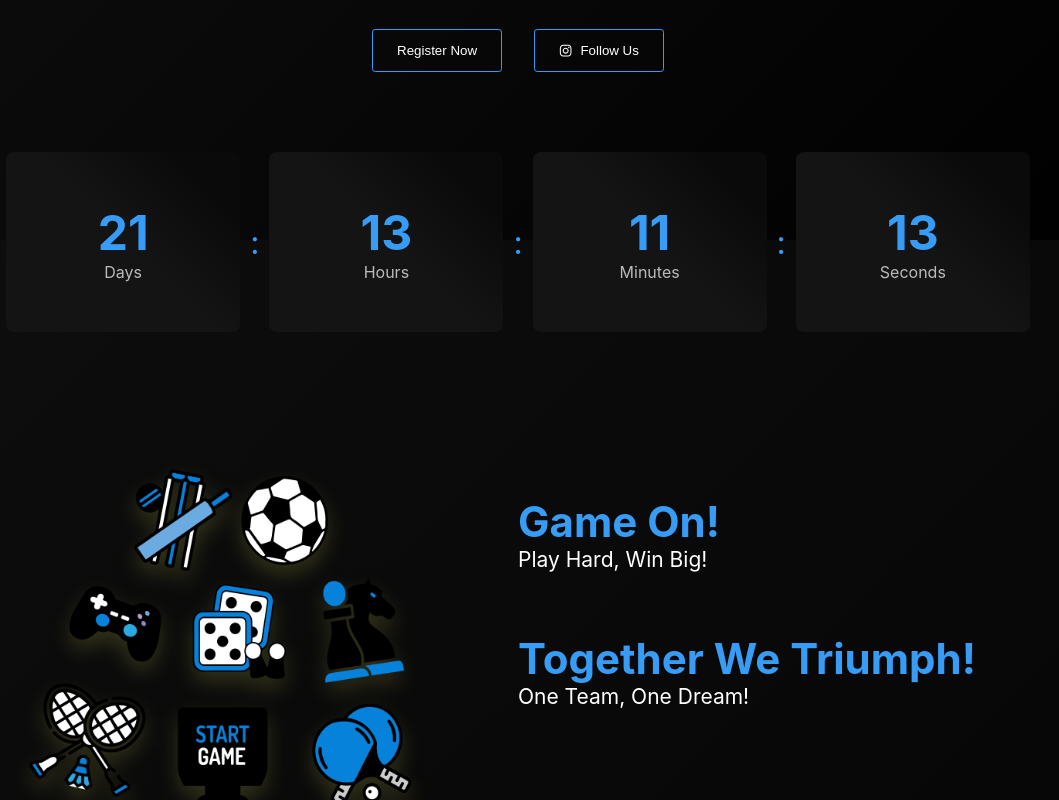
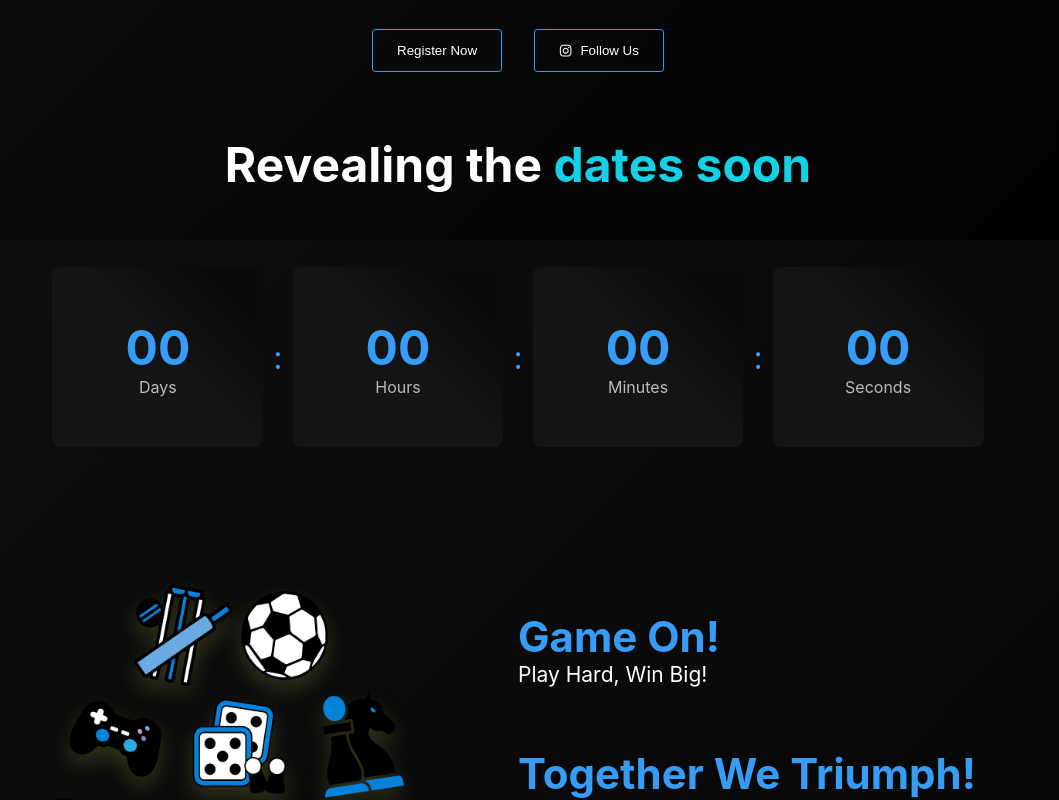
Before and after one commit to SyedHashir-Helper/SportsGalaWeb, a React (Vite) app: page / in a window 1280 px wide. Shown: the part 560-1360 px from the top of the page, without its empty margins (122-1181 px from the left). Built offline with nearby package versions, Linux system fonts and the light colour scheme.

Commit message:
Counter Stop

```diff
--- a/src/Components/UI/Countdown.jsx
+++ b/src/Components/UI/Countdown.jsx
@@ -1,5 +1,6 @@
 import React, { useState, useEffect } from "react";
 import "../../styles/Countdown.css";
+import {Row, Col} from 'antd'
 
 const Countdown= () => {
   const [seconds, setSeconds] = useState(0);
@@ -10,7 +11,8 @@ const Countdown= () => {
   const deadline = "December 2, 2024";
 
   const getTime = () => {
-    const time = Date.parse(deadline) - Date.now();
+    // const time = Date.parse(deadline) - Date.now();
+    const time = Date.now() - Date.now();
     setDays(Math.floor(time / (1000 * 60 * 60 * 24)));
     setHours(Math.floor((time / (1000 * 60 * 60)) % 24));
     setMinutes(Math.floor((time / (1000 * 60)) % 60));
@@ -24,6 +26,13 @@ const Countdown= () => {
 
   return (
     <section className="countdown-container">
+      <Row align={'middle'} justify={'space-between'}>
+        <Col md={24} lg={24} sm={24} xs={24} style={{display: "flex", alignItems: "center", justifyContent: "center"}}>
+          <div className="slider-content-top" >
+                <h2> Revealing the <span className="highlight"> dates soon</span></h2>
+          </div>
+        </Col>
+        <Col md={24} lg={24} sm={24} xs={24}>
       <div className="countdown">
         <div className="countdown-box">
           <div className="countdown-value">{days < 10 ? "0" + days : days}</div>
@@ -45,6 +54,8 @@ const Countdown= () => {
           <div className="countdown-label">Seconds</div>
         </div>
       </div>
+        </Col>
+      </Row>
     </section>
   );
 };
--- a/src/Components/UI/Testimonial.jsx
+++ b/src/Components/UI/Testimonial.jsx
@@ -46,7 +46,7 @@ export default function Testimonial() {
     { skill: 'Scavenger Hunt', manager: "Zulqarnain Haider", icon: <FaSearch size={50} color="#bbb"/>, link: "https://forms.gle/VWUiViYyDukTckco6" },
     { skill: 'Tekken 8', manager: "Syed Ahsan Imtiaz", icon: <FaGamepad size={50} color="#bbb"/>, link: "https://docs.google.com/forms/d/e/1FAIpQLScTku_riyii6FIufLeXys6ZT3lAE1Z9r-58NV-RbTm1mpGB1Q/viewform?usp=sf_link" },
     { skill: 'Cricket 19 PC', manager: "Syed M. Fraz", icon: <FaBaseballBall size={50} color="#bbb"/>, link: "https://forms.gle/MwEg8T8H8qzRpE5u8" },
-    { skill: 'Pithu Gol Garam', percentage: "Me", icon: <GiStonePile size={50} color="#bbb"/>, link: "" },
+    { skill: 'Pithu Gol Garam', manager: "Not Yet", icon: <GiStonePile size={50} color="#bbb"/>, link: "#" },
     // Add more skills as needed
   ];
 
```
